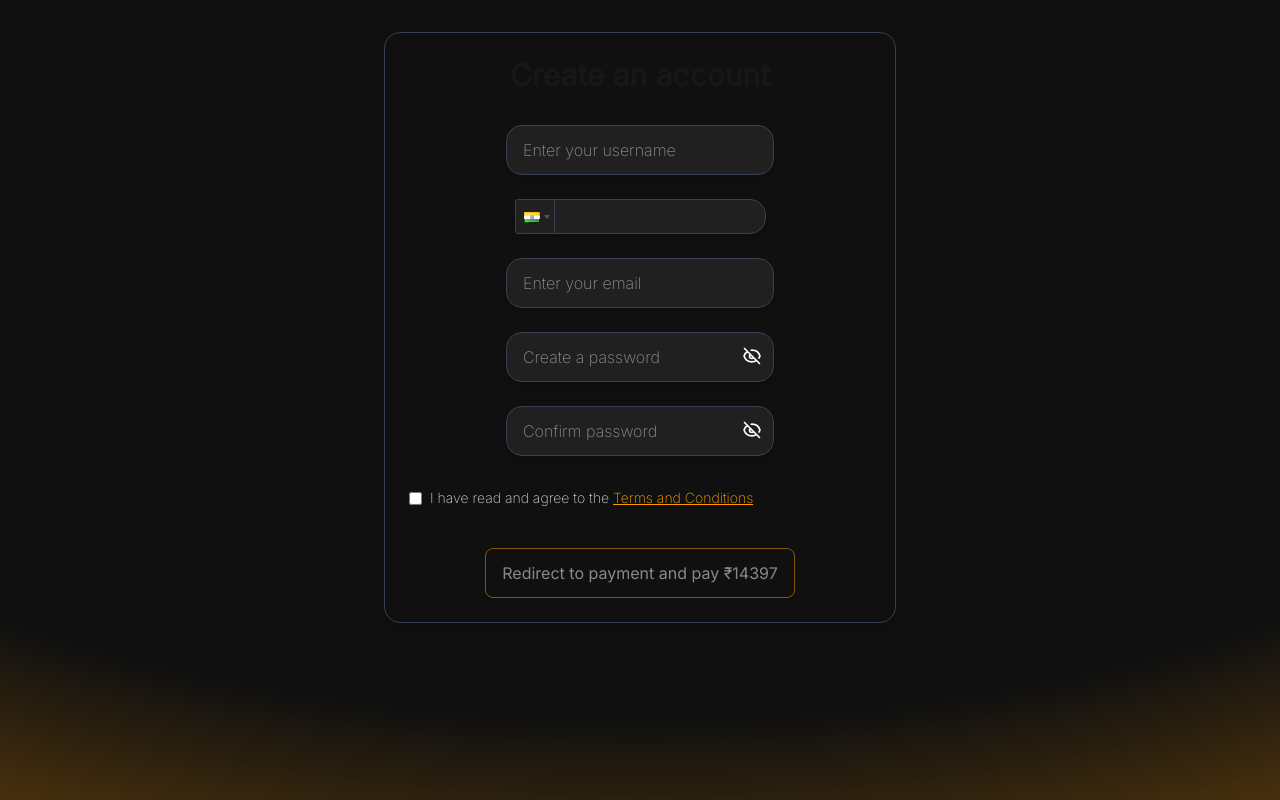
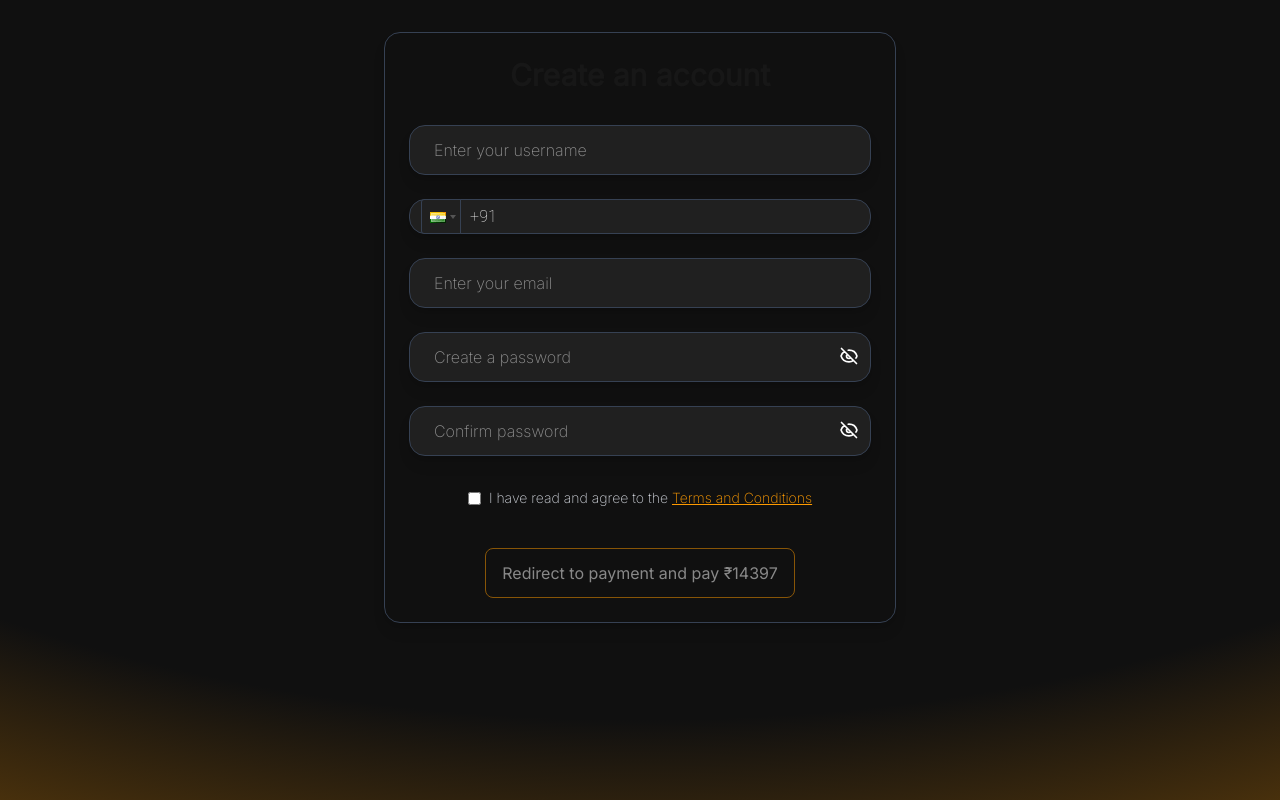
Before and after one commit to raghuveersamarth/Communication, a Next.js app: page /dashboard/Billing in a window 1280 px wide. Built offline with nearby package versions, Linux system fonts and the light colour scheme; no server answers.

Commit message:
billingstuff

```diff
--- a/app/dashboard/Billing/page.js
+++ b/app/dashboard/Billing/page.js
@@ -163,7 +163,7 @@ const BillingForm = () => {
       />
 
       <div
-        className={`${inter.className} mt-8 border border-gray-700 rounded-2xl shadow-lg hover:shadow-amber-500/10 transition-all duration-300 hover:border-amber-500/30 bg-[#101010] flex flex-col items-center p-4 sm:p-6 justify-center w-full max-w-[90vw] sm:max-w-lg min-h-[60vh]`}
+        className={`${inter.className} mt-8 border border-gray-700 rounded-2xl shadow-lg hover:shadow-amber-500/10 transition-all duration-300 hover:border-amber-500/30 bg-[#101010] flex flex-col items-center p-4 sm:p-6 justify-center w-full max-w-[100vw] sm:max-w-lg min-h-[70vh]`}
       >
         <h1 className="mb-8 font-bold text-xl sm:text-3xl text-center">
           Create an account
@@ -176,7 +176,7 @@ const BillingForm = () => {
           {/* Username */}
           <RevealOnScroll delay={0.2}>
             <input
-              className="mb-2 py-3 px-4 w-full bg-[#202020] text-white border border-gray-700 rounded-2xl shadow-lg hover:shadow-amber-500/10 transition-all duration-300 hover:border-amber-500/30 focus:outline-none focus:ring-1 focus:ring-amber-500 text-base"
+              className="mb-2 py-3 px-6 w-full bg-[#202020] text-white border border-gray-700 rounded-2xl shadow-lg hover:shadow-amber-500/10 transition-all duration-300 hover:border-amber-500/30 focus:outline-none focus:ring-1 focus:ring-amber-500 text-base"
               name="username"
               type="text"
               value={form.username}
@@ -185,10 +185,10 @@ const BillingForm = () => {
               required
               minLength={3}
               style={{ minWidth: 0 }}
+              size={40}
             />
           </RevealOnScroll>
 
-          {/* Phone */}
           <RevealOnScroll delay={0.4}>
             <PhoneInput
               country={"in"}
@@ -197,10 +197,11 @@ const BillingForm = () => {
               inputProps={{
                 name: "phone",
                 required: true,
+                size: 40,
               }}
               containerClass="relative mb-2 w-full"
-              inputClass="!text-white !bg-[#202020] !border !border-gray-700 !rounded-2xl !py-3 !px-4 !w-full shadow-lg hover:shadow-amber-500/10 transition-all duration-300 hover:!border-amber-500/30 focus:!outline-none focus:!ring-1 focus:!ring-amber-500 placeholder:!text-gray-400 !text-base"
-              buttonClass="!bg-[#202020] !border-gray-700 hover:!border-amber-500/30 focus:!ring-amber-500"
+              inputClass=" !pl-15 !text-white !bg-[#202020] !border !border-gray-700 !rounded-2xl !py-3 !pr-4 !w-full shadow-lg hover:shadow-amber-500/10 transition-all duration-300 hover:!border-amber-500/30 focus:!outline-none focus:!ring-1 focus:!ring-amber-500 placeholder:!text-gray-400 !text-base"
+              buttonClass="!bg-[#202020] !border-gray-700 hover:!border-amber-500/30 focus:!ring-amber-500 !left-3"
               dropdownClass="!bg-[#202020] text-white"
               placeholder="Enter your phone number"
               style={{ minWidth: 0 }}
@@ -210,7 +211,7 @@ const BillingForm = () => {
           {/* Email */}
           <RevealOnScroll delay={0.6}>
             <input
-              className="mb-2 py-3 px-4 w-full bg-[#202020] text-white border border-gray-700 rounded-2xl shadow-lg hover:shadow-amber-500/10 transition-all duration-300 hover:border-amber-500/30 focus:outline-none focus:ring-1 focus:ring-amber-500 text-base"
+              className="mb-2 py-3 px-6 w-full bg-[#202020] text-white border border-gray-700 rounded-2xl shadow-lg hover:shadow-amber-500/10 transition-all duration-300 hover:border-amber-500/30 focus:outline-none focus:ring-1 focus:ring-amber-500 text-base"
               name="email"
               type="email"
               value={form.email}
@@ -218,6 +219,7 @@ const BillingForm = () => {
               placeholder="Enter your email"
               required
               style={{ minWidth: 0 }}
+              size={40}
             />
           </RevealOnScroll>
 
@@ -225,7 +227,7 @@ const BillingForm = () => {
           <RevealOnScroll delay={0.8}>
             <div className="relative w-full">
               <input
-                className="mb-2 py-3 px-4 w-full bg-[#202020] text-white border border-gray-700 rounded-2xl shadow-lg hover:shadow-amber-500/10 transition-all duration-300 hover:border-amber-500/30 focus:outline-none focus:ring-1 focus:ring-amber-500 text-base"
+                className="mb-2 py-3 px-6 w-full bg-[#202020] text-white border border-gray-700 rounded-2xl shadow-lg hover:shadow-amber-500/10 transition-all duration-300 hover:border-amber-500/30 focus:outline-none focus:ring-1 focus:ring-amber-500 text-base"
                 name="password"
                 type={passwordVisible ? "text" : "password"}
                 value={form.password}
@@ -234,6 +236,7 @@ const BillingForm = () => {
                 required
                 minLength={8}
                 style={{ minWidth: 0 }}
+                size={40}
               />
               <button
                 type="button"
@@ -262,7 +265,7 @@ const BillingForm = () => {
           <RevealOnScroll delay={0.8}>
             <div className="relative w-full">
               <input
-                className="mb-2 py-3 px-4 w-full bg-[#202020] text-white border border-gray-700 rounded-2xl shadow-lg hover:shadow-amber-500/10 transition-all duration-300 hover:border-amber-500/30 focus:outline-none focus:ring-1 focus:ring-amber-500 text-base"
+                className="mb-2 py-3 px-6 w-full bg-[#202020] text-white border border-gray-700 rounded-2xl shadow-lg hover:shadow-amber-500/10 transition-all duration-300 hover:border-amber-500/30 focus:outline-none focus:ring-1 focus:ring-amber-500 text-base"
                 name="confirmPassword"
                 type={confirmPasswordVisible ? "text" : "password"}
                 value={form.confirmPassword}
@@ -270,6 +273,7 @@ const BillingForm = () => {
                 placeholder="Confirm password"
                 required
                 style={{ minWidth: 0 }}
+                size={40}
               />
 
               <button
@@ -295,7 +299,9 @@ const BillingForm = () => {
           </RevealOnScroll>
 
           {/* Terms */}
-          <div className="flex items-center mb-2 mt-2 w-full">
+          <RevealOnScroll delay={0.95}>
+            <div className="flex flex-col items-center mb-2 mt-2 w-full">
+              <div className="flex items-center justify-center w-full">
                 <input
                   type="checkbox"
                   id="terms"
@@ -318,14 +324,15 @@ const BillingForm = () => {
                   </Link>
                 </label>
               </div>
+            </div>
+          </RevealOnScroll>
 
           {showConfirmPasswordError && (
-            <div className="w-full text-red-500 text-sm">
+            <div className="w-full text-center text-red-500 text-sm">
               Passwords do not match
             </div>
           )}
 
-          {/* Submit */}
           <RevealOnScroll delay={1.0}>
             <button
               type="submit"
```
Also changed, not shown: tailwind.config.js (line endings or trailing spaces). Lines whose indentation alone changed are shown as unchanged.
